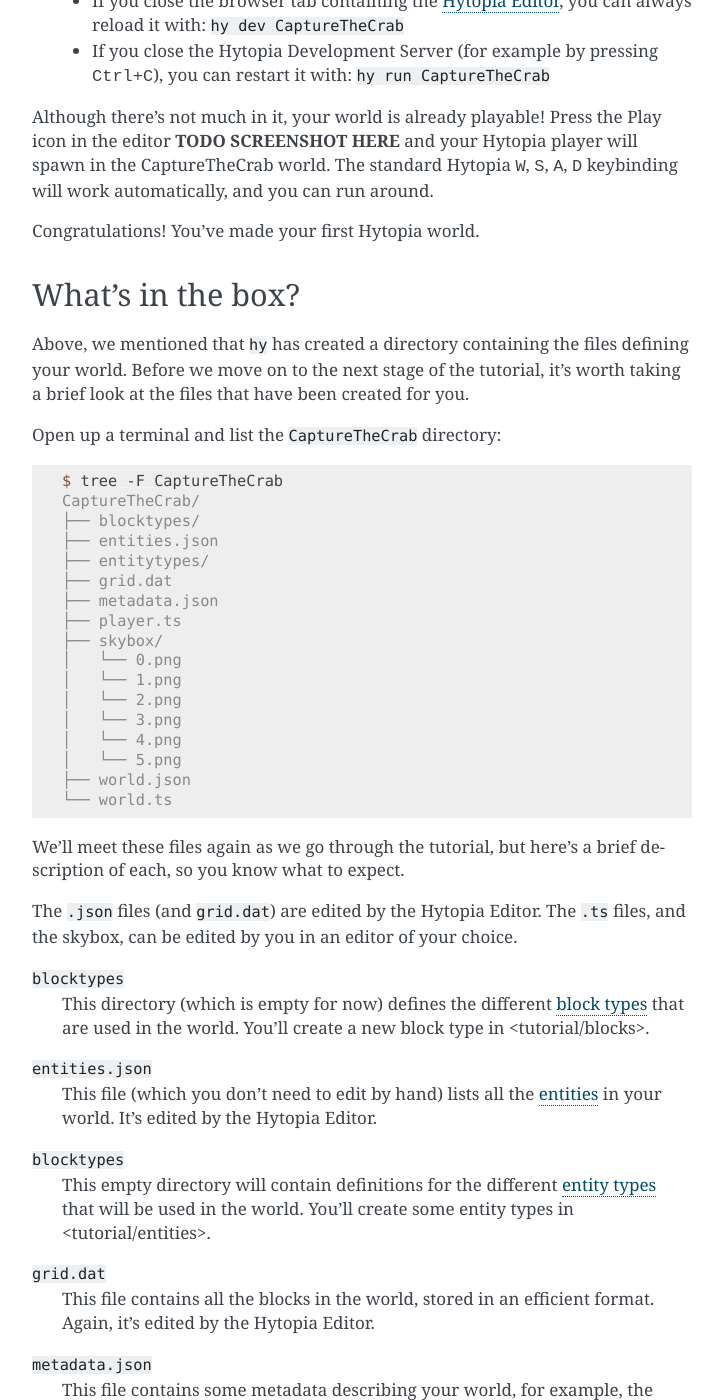
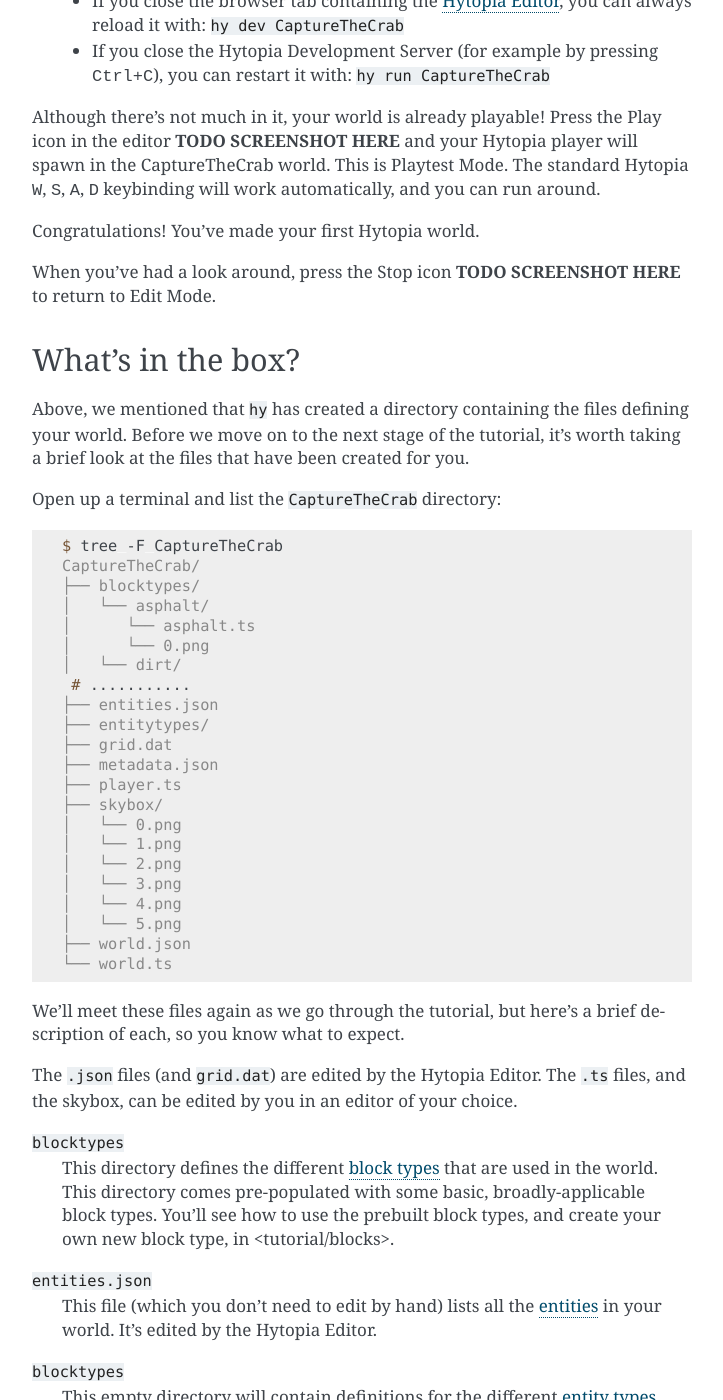
Before and after one commit to leetvr/hy, a Sphinx documentation site: the page built from docs/source/tutorial/getting-started.rst, in a window 1280 px wide and 1400 px high, scrolled down 1943 px. Shown: the whole window, without its empty margins (388-1111 px from the left). Built offline with Sphinx 7.4.7, drawn with Linux system fonts in a browser that asks for light colours; pages that are not in the unit, such as notebooks, are missing from menus; some of the changed text lies outside the part shown.

Commit message:
Progress on the blocks tutorial

```diff
--- a/docs/source/ref/glossary.rst
+++ b/docs/source/ref/glossary.rst
@@ -36,6 +36,10 @@ This page lists all of the concepts that exist in Hy’s view of the world.
   :term:`blocks<block>`, :term:`entities<entity>`, and preview those worlds as
   they’ll be seen by your players.
 
+ player
+  represents a real person, running Hytopia, who is playing your game. All
+  Hytopia games are automatically multiplayer.
+
  world
   the world is the virtual space in which a Hytopia :term:`game` happens. You
   can create worlds in the :term:`Hy Editor`, downloading pre-existing template
--- a/docs/source/tutorial/getting-started.rst
+++ b/docs/source/tutorial/getting-started.rst
@@ -98,10 +98,14 @@ Two commands you’ll find useful:
 
 Although there’s not much in it, your world is already playable! Press the Play
 icon in the editor **TODO SCREENSHOT HERE** and your Hytopia player will spawn
-in the CaptureTheCrab world. The standard Hytopia :kbd:`W`, :kbd:`S`, :kbd:`A`,
-:kbd:`D` keybinding will work automatically, and you can run around.
+in the CaptureTheCrab world. This is Playtest Mode. The standard Hytopia
+:kbd:`W`, :kbd:`S`, :kbd:`A`, :kbd:`D` keybinding will work automatically, and
+you can run around.
 
 Congratulations! You’ve made your first Hytopia world.
+
+When you’ve had a look around, press the Stop icon **TODO SCREENSHOT HERE** to
+return to Edit Mode.
 
 What’s in the box?
 ------------------
@@ -117,6 +121,11 @@ Open up a terminal and list the ``CaptureTheCrab`` directory:
     $ tree -F CaptureTheCrab
     CaptureTheCrab/
     ├── blocktypes/
+    │   └── asphalt/
+    │      └── asphalt.ts
+    │      └── 0.png
+    │   └── dirt/
+     # ...........
     ├── entities.json
     ├── entitytypes/
     ├── grid.dat
@@ -140,9 +149,10 @@ The ``.json`` files (and ``grid.dat``) are edited by the Hytopia Editor. The
 choice.
 
 ``blocktypes``
-  This directory (which is empty for now) defines the different :term:`block
-  types<block type>` that are used in the world. You’ll create a new block type
-  in <tutorial/blocks>.
+  This directory defines the different :term:`block types<block type>` that are
+  used in the world. This directory comes pre-populated with some basic,
+  broadly-applicable block types. You’ll see how to use the prebuilt block
+  types, and create your own new block type, in <tutorial/blocks>.
 
 ``entities.json``
   This file (which you don’t need to edit by hand) lists all the
@@ -181,6 +191,11 @@ choice.
   passing. The template ``hy`` creates has boilerplate prebuilt code for the
   most common world events.
 
+ .. topic:: Challenge
+
+ **Challenge**: Edit ``metadata.json`` to set the name, author and description
+ of your game.
+
 
 Next up: blocks
 ---------------
```
Also changed, not shown: other parts of docs/source/ref/glossary.rst (+1 -1 lines), docs/source/tutorial/blocks.rst (+103 -1 lines).
